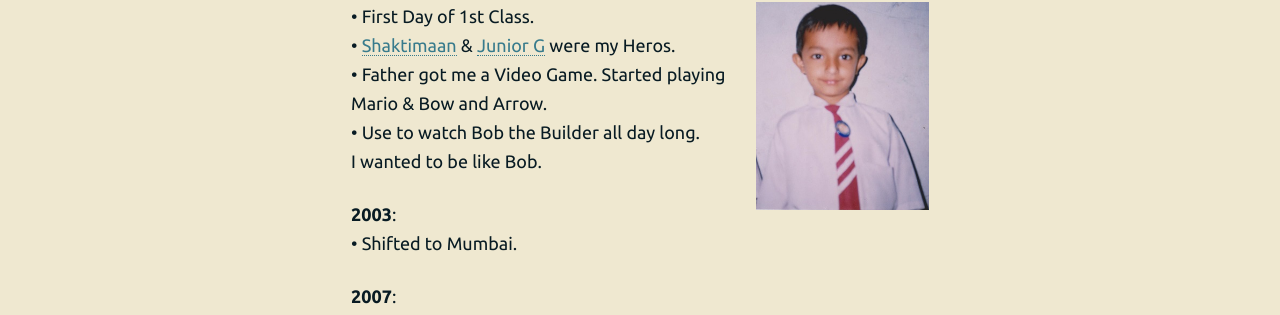
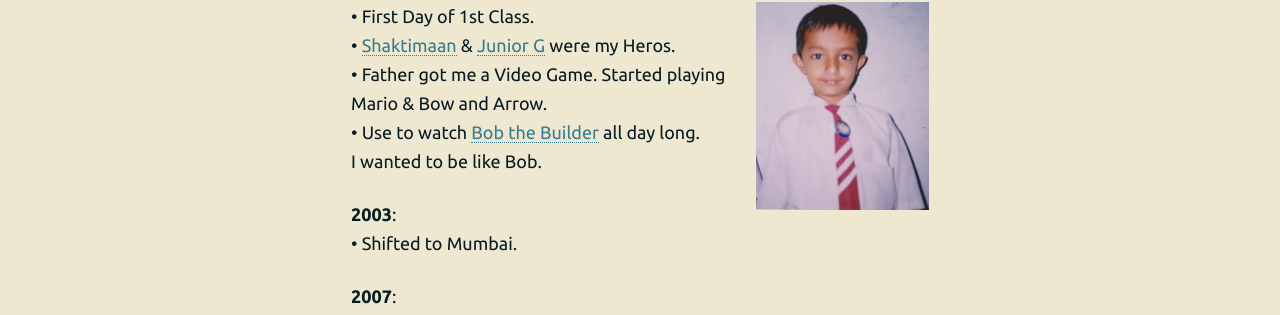
Before and after one commit to 93notes/93notes.github.io, a Jekyll site: the page built from timeline.html, in a window 1280 px wide. Shown: the part 853-1168 px from the top of the page. Built offline with Jekyll 4.4.1, drawn with Linux system fonts in a browser that asks for light colours; nearby versions of some CDN libraries; part of the change alters nothing that is shown.

```diff
--- a/timeline.html
+++ b/timeline.html
@@ -72,7 +72,7 @@ He wanted me to be as Rich as his freind. LOL. </br>
 &bull; First Day of 1st Class. </br>
 &bull; <a href="https://en.wikipedia.org/wiki/Shaktimaan" target="_blank">Shaktimaan</a> & <a href="<a href="https://en.wikipedia.org/wiki/Junior_G" target="_blank">Junior G</a> were my Heros. </br>
 &bull; Father got me a Video Game. Started playing Mario &amp; Bow and Arrow. </br>
-&bull; Use to watch Bob the Builder all day long. </br> I wanted to be like Bob.</br>
+&bull; Use to watch <a href="https://en.wikipedia.org/wiki/Bob_the_Builder" target="_blank">Bob the Builder</a> all day long. </br> I wanted to be like Bob.</br>
 </p>
 
 <p>
```
